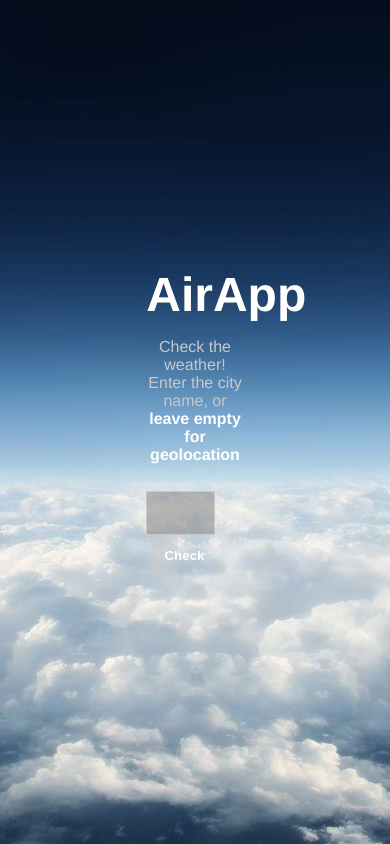
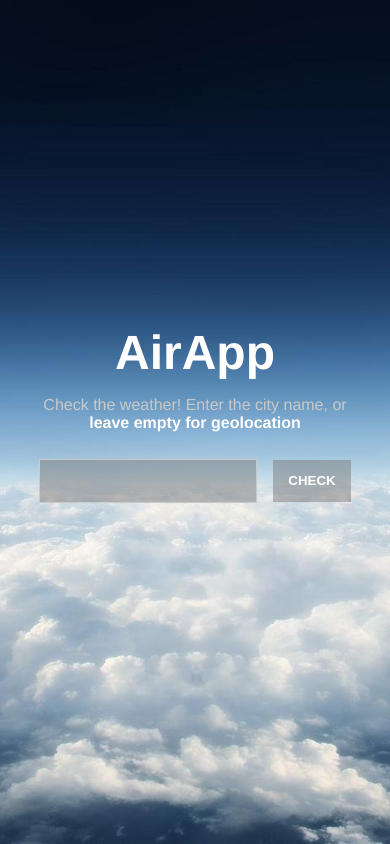
Before and after one commit to nao237854/airapp-project, a Vue app: page / in a window 390 px wide. Built offline with nearby package versions, Linux system fonts and the light colour scheme; no server answers.

Commit message:
task: add box with current weather

```diff
--- a/src/components/AirAppWeather.vue
+++ b/src/components/AirAppWeather.vue
@@ -4,17 +4,26 @@
       <input v-model="city" class="weather__input" />
       <button class="weather__button">Check</button>
     </div>
+    <div class="weather__box">
+      <AirAppWeatherCurrent :city="city" />
+    </div>
   </div>
 </template>
 
 <script>
-// import { Loader } from "google-maps";
+import AirAppWeatherCurrent from "@/components/AirAppWeatherCurrent.vue";
+
+// const AlgoliaAPIKey = process.env.VUE_APP_ALGOLIA_API_KEY;
+// const AlgoliaApplicationId = process.env.VUE_APP_ALGOLIA_APPLICATION_ID;
 
 export default {
   name: "AirAppWeather",
   data: () => ({
     city: ""
   }),
+  components: {
+    AirAppWeatherCurrent
+  },
   props: {
     data: {
       default: null
@@ -31,9 +40,9 @@ export default {
     async getCity(lat, lng) {
       try {
         const { data } = await this.$http.get(
-          `http://photon.komoot.de/reverse?lon=${lng}&lat=${lat}`
+          `https://places-dsn.algolia.net/1/places/reverse?aroundLatLng=${lat},%20${lng}&hitsPerPage=1`
         );
-        return data.features[0].properties.city;
+        return data.hits[0].city.default[0];
       } catch (error) {
         return "";
       }
@@ -45,7 +54,7 @@ export default {
 <style scoped lang="scss">
 @import "@/styles";
 .weather {
-  width: inherit;
+  width: 100%;
   .weather__city-select {
     width: 100%;
     .weather__button {
@@ -57,7 +66,7 @@ export default {
     }
   }
   .weather__input {
-    background-color: rgba($c1, 0.5);
+    background-color: $c1-2;
     border: 1px solid $c3;
     padding: 1em;
     color: $c2;
@@ -72,7 +81,8 @@ export default {
     cursor: pointer;
     font-weight: bold;
     border-style: hidden;
-    background-color: rgba($c3, 0.5);
+    text-transform: uppercase;
+    background-color: $c3-2;
     padding: 1em;
     color: $c2;
     &:focus {
@@ -80,5 +90,8 @@ export default {
     }
     outline: 0;
   }
+  .weather__box {
+    margin-top: 1em;
+  }
 }
 </style>
--- /dev/null
+++ b/src/components/AirAppWeatherCurrent.vue
@@ -0,0 +1,105 @@
+<template>
+  <div v-if="data" class="weather-current">
+    <div class="weather-current__temp">
+      {{ data.main.temp }}<span style="font-weight:normal">°</span>C
+    </div>
+    <div class="weather-current__details">
+      <div class="weather-current__detail">
+        <div class="weather-current__detail-property">Date:</div>
+        <div class="weather-current__detail-value">{{ data.parsedDt }}</div>
+      </div>
+      <div class="weather-current__detail">
+        <div class="weather-current__detail-property">Location:</div>
+        <div class="weather-current__detail-value">
+          {{ data.name }}, {{ data.sys.country }}
+        </div>
+      </div>
+      <div class="weather-current__detail">
+        <div class="weather-current__detail-property">Description:</div>
+        <div class="weather-current__detail-value">
+          {{ data.weather[0].description }}
+        </div>
+      </div>
+    </div>
+    <div class="weather-current__more">
+      <a>More</a>
+    </div>
+  </div>
+</template>
+
+<script>
+export default {
+  name: "AirAppWeatherCurrent",
+  data: () => ({
+    data: null
+  }),
+  props: {
+    city: {
+      default: null,
+      type: String
+    }
+  },
+  watch: {
+    city: async function(nv) {
+      if (nv) {
+        const { data } = await this.$http.get(
+          `https://api.openweathermap.org/data/2.5/weather?q=${nv}&units=metric&appid=${process.env.VUE_APP_OPENWEATHERMAP_API_KEY}`
+        );
+        this.data = data;
+        this.data.parsedDt = new Date(this.data.dt * 1000).toLocaleDateString();
+        this.data.main.temp = Math.round(this.data.main.temp);
+      }
+    }
+  }
+};
+</script>
+
+<style scoped lang="scss">
+@import "@/styles";
+
+$marginColumn: 0.5em;
+.weather-current {
+  color: $c2;
+  background-color: $c1-2;
+  padding: 1em 0.5em;
+  display: flex;
+  flex-wrap: wrap;
+  align-items: center;
+  width: 100%;
+  box-sizing: border-box;
+  .weather-current__temp {
+    font-size: 3em;
+    font-weight: bold;
+    letter-spacing: 0.01em;
+    margin: $marginColumn;
+  }
+  .weather-current__details {
+    margin: $marginColumn;
+    font-size: 0.8em;
+    .weather-current__detail {
+      .weather-current__detail-property {
+        font-weight: bold;
+        display: inline-block;
+        margin-right: 0.5em;
+        margin-bottom: 0.5em;
+      }
+      .weather-current__detail-value {
+        display: inline-block;
+        color: $c2;
+      }
+    }
+  }
+  .weather-current__more {
+    padding-left: 3em;
+    margin: $marginColumn;
+    margin-left: auto;
+    align-self: flex-end;
+    font-size: 0.8em;
+    a {
+      cursor: pointer;
+      text-transform: uppercase;
+      font-weight: bold;
+    }
+  }
+}
+</style>
--- a/src/styles/_variables.scss
+++ b/src/styles/_variables.scss
@@ -1,3 +1,5 @@
 $c1:#7C7C7C;
+$c1-2:rgba($c1, 0.5);
 $c2:white;
 $c3: lighten($c1, 30%);
+$c3-2:rgba($c1, 0.5);
--- a/src/views/Home.vue
+++ b/src/views/Home.vue
@@ -7,7 +7,9 @@
         <span class="home__bolded">leave empty for geolocation</span>
       </h5>
     </div>
-    <AirAppWeather :data="location"></AirAppWeather>
+    <div class="home__content">
+      <AirAppWeather :data="location"></AirAppWeather>
+    </div>
   </div>
 </template>
 
@@ -33,7 +35,8 @@ export default {
 
 <style lang="scss">
 @import "@/styles";
-$componentWidth: 25%;
+
+$componentWidth: 40%;
 
 .home {
   display: flex;
@@ -41,6 +44,8 @@ $componentWidth: 25%;
   align-items: center;
   flex-direction: column;
   height: 100vh;
+  max-width: 1264px;
+  margin: 0 auto;
 
   .home__bolded {
     font-weight: bold;
@@ -65,8 +70,36 @@ $componentWidth: 25%;
     }
   }
 
-  .weather {
+  .home__content {
     width: $componentWidth;
+  }
+
+  @media screen and (max-width: 1264px) {
+    $componentWidth: 50%;
+    .home__content {
+      width: $componentWidth;
+    }
+    .home__header {
+      width: $componentWidth;
+    }
+  }
+  @media screen and (max-width: 960px) {
+    $componentWidth: 60%;
+    .home__content {
+      width: $componentWidth;
+    }
+    .home__header {
+      width: $componentWidth;
+    }
+  }
+  @media screen and (max-width: 600px) {
+    $componentWidth: 80%;
+    .home__content {
+      width: $componentWidth;
+    }
+    .home__header {
+      width: $componentWidth;
+    }
   }
 }
 </style>
```
Also changed, not shown: 1 other file (tests, documents, lock files or other folders).
